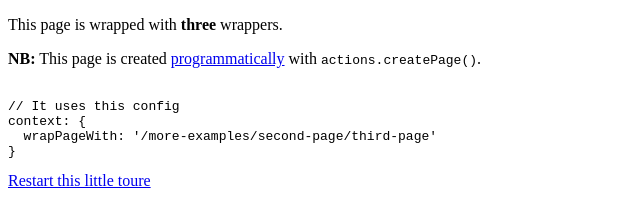
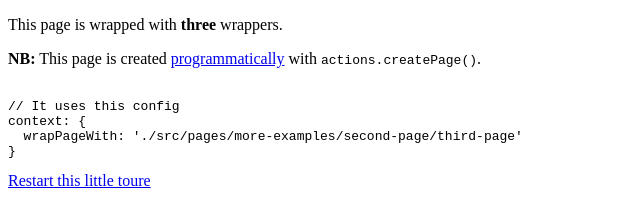
Before and after one commit to tujoworker/gatsby-plugin-wrap-pages, a Gatsby site in the folder example/: page /more-examples/second-page/third-page in a window 1280 px wide. Shown: the whole page, without its empty margins (0-640 px from the left). Built offline with nearby package versions, Linux system fonts and the light colour scheme; Gatsby itself is replaced by a stand-in of ours.

Commit message:
Update example with correct "wrapPageWith"

```diff
--- a/example/src/templates/page-component.js
+++ b/example/src/templates/page-component.js
@@ -22,7 +22,7 @@ export default function Page() {
         {`
 // It uses this config
 context: {
-  wrapPageWith: '/more-examples/second-page/third-page'
+  wrapPageWith: './src/pages/more-examples/second-page/third-page'
 }
 `}
       </pre>
```
